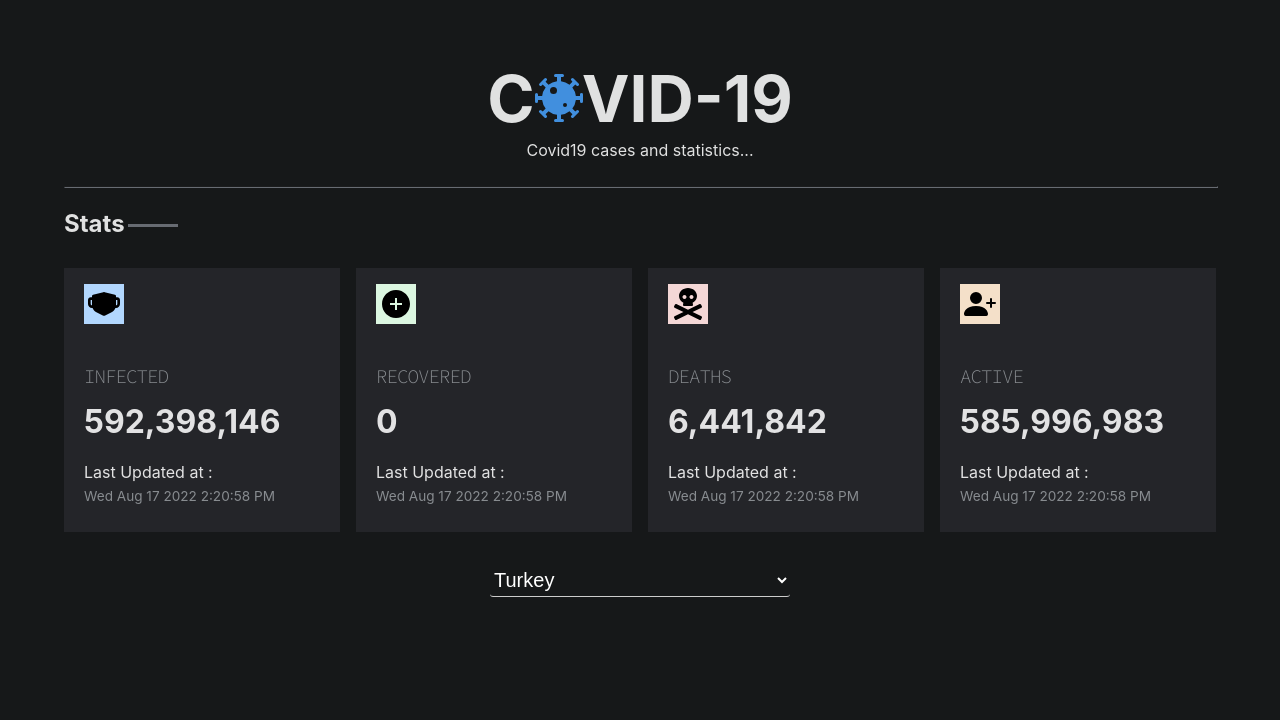
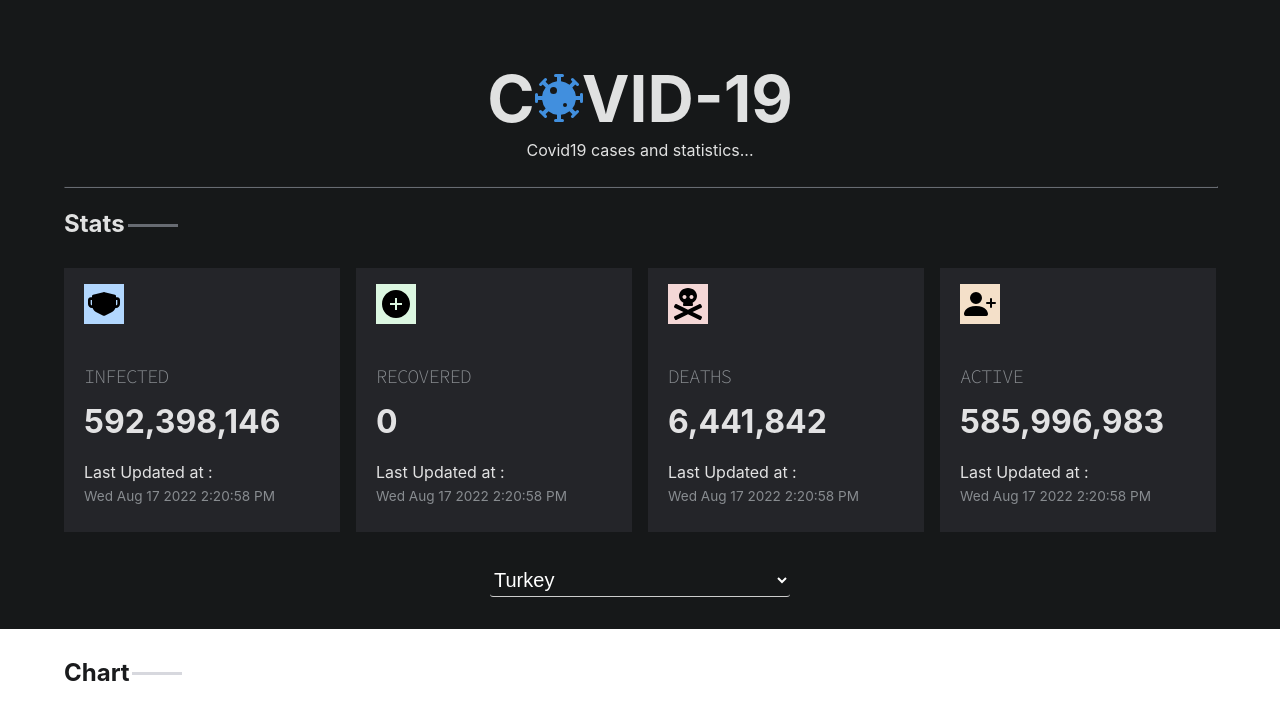
Before and after one commit to elbaley/covid19-tracker, a React (Vite) app: page / in a window 1280 px wide. Shown: the top 720 px of the page. Built offline with nearby package versions, Linux system fonts and the light colour scheme.

Commit message:
add chart section

```diff
--- a/src/App.jsx
+++ b/src/App.jsx
@@ -1,15 +1,19 @@
 import styled from "styled-components";
+import ChartSection from "./components/ChartSection";
 import CountrySelector from "./components/CountrySelector";
 import Header from "./components/Header";
 import Stats from "./components/Stats";
 
 function App() {
   return (
-    <Wrapper>
-      <Header />
-      <Stats />
-      <CountrySelector />
-    </Wrapper>
+    <>
+      <Wrapper>
+        <Header />
+        <Stats />
+        <CountrySelector />
+      </Wrapper>
+      <ChartSection />
+    </>
   );
 }
 
--- /dev/null
+++ b/src/components/ChartSection.jsx
@@ -0,0 +1,42 @@
+import React from "react";
+import styled from "styled-components";
+
+const ChartSection = () => {
+  return (
+    <Section>
+      <Wrapper>
+        <h3 className='section-title'>Chart</h3>
+      </Wrapper>
+    </Section>
+  );
+};
+
+export default ChartSection;
+
+const Section = styled.section`
+  margin-top: 2rem;
+  background: white;
+  height: 50vh;
+  color: #1a1b1d;
+`;
+const Wrapper = styled.div`
+  width: 90%;
+  max-width: 1200px;
+  margin: 0 auto;
+  padding-top: 1rem;
+  .section-title {
+    margin-top: 1rem;
+    font-size: 1.5rem;
+    position: relative;
+  }
+  .section-title:after {
+    content: "";
+    display: block;
+    width: 50px;
+    height: 3px;
+    background: #d7d8de;
+    left: 4.25rem;
+    top: 47%;
+    position: absolute;
+  }
+`;
```
